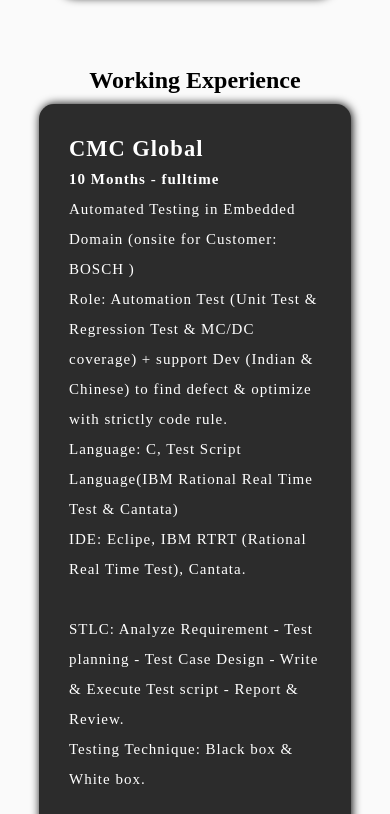
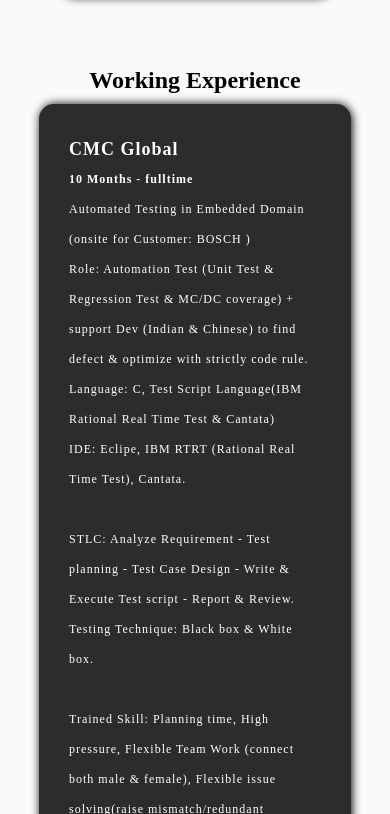
Before and after one commit to lethienngan/My_portfolio, a plain HTML site: page index.html in a window 390 px wide. Shown: the part 1930-2744 px from the top of the page. Drawn offline with Linux system fonts and the light colour scheme.

Commit message:
first commit

```diff
--- a/css/style.css
+++ b/css/style.css
@@ -165,6 +165,10 @@
     #show-time {
         font-size: 30px !important;
     }
+	.content-experience, .content-education {
+		font-size: 12px !important;
+		width: 80% !important;
+	}
 }
 
 @media (max-width: 1200px) {
@@ -388,7 +392,7 @@
 
 footer {
     width           : 100%;
-    height          : 100px;
+
     background-color: black;
     color           : white;
     text-align      : center;
```
